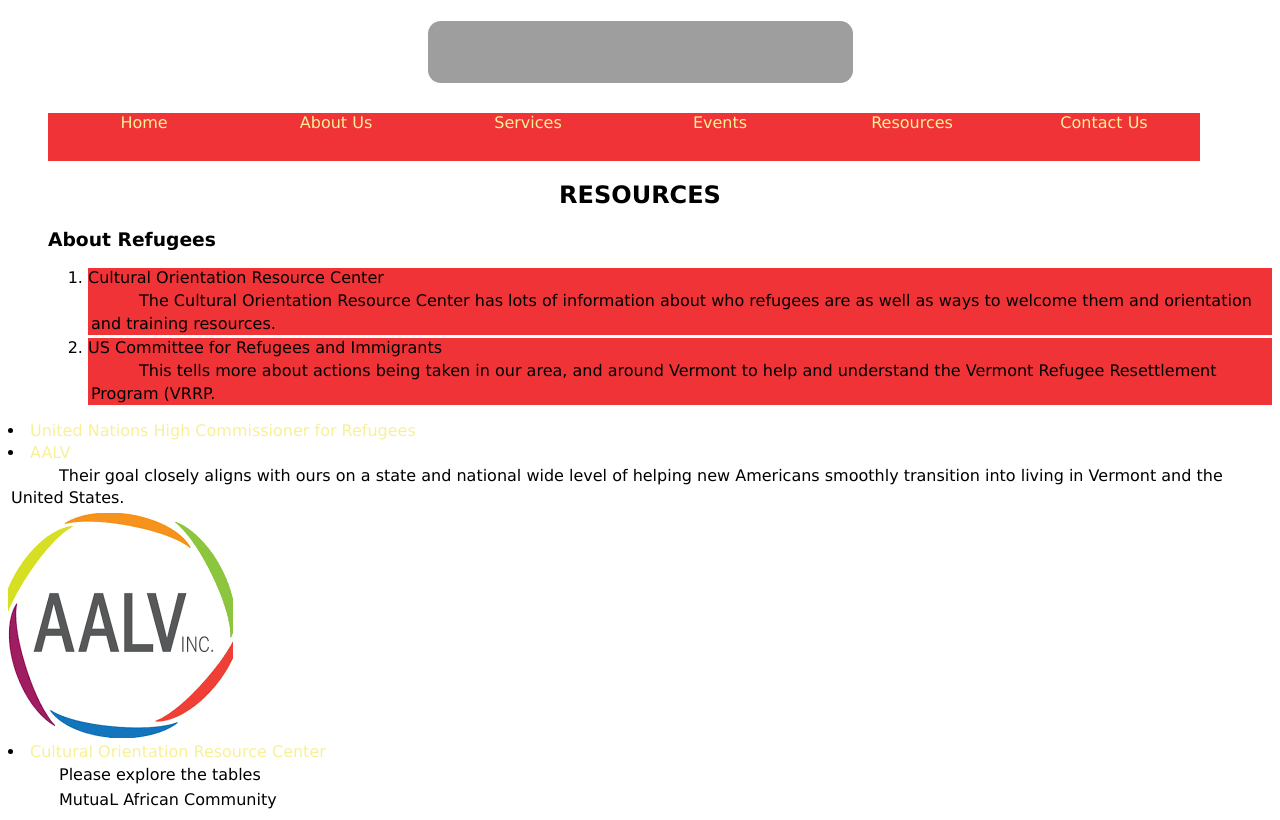
After one commit to kaizhiwu/cs008FinalProject, a PHP site: page /resource.php in a window 1280 px wide. The commit adds this page. Run offline with PHP 8.4, Linux system fonts and the light colour scheme; grey boxes are pictures that could not be loaded.

Commit message:
sd
asdsfaa

```diff
--- a/css/custom.css
+++ b/css/custom.css
@@ -1,9 +1,17 @@
+/* ===================  General Section  ==================================== */
+{
+   font-size: 12pt;
+    font-family: Verdana ,Helvetica, Arial;
+    font-stretch: Condensed;
+}
+
 ul li a:link {
     color: black;
     text-decoration: none;
 }
+/* ===================  General Section  ==================================== */
 ul li a:hover {
-    color: navy;
+    color: #F8F097;
 }
 .authors {
     text-align: center;
@@ -29,14 +37,14 @@
 }
 
 a:link {
-    color: deeppink;
+    color: #F8F097;
     text-decoration: none;
 }
 a:visited {
-    color: violet;
+    color: #F8F097;
 }
 a:hover {
-    color: navy;
+    color: #69A96A;
     text-decoration: underline;
 }
 a:active {
@@ -64,7 +72,7 @@
 h1,h2 {
     text-transform: uppercase;
     text-align: center;
-    font-family: Arial, Verdana, sans-serif;
+    font-family: Verdana ,Helvetica, Arial;
 }
 img{
     border-radius:0.4em;
@@ -81,7 +89,7 @@
     background-color: whitesmoke;
 }
 ol li {
-    background-color: beige;
+    background-color: #F03336;
 }
 
 p {
@@ -95,12 +103,12 @@
     background-color: darkgrey;
 }
 #lab3 li:nth-child(odd), #contest li:nth-child(odd) {
-    background-color: beige;
+    background-color: #F8F097;
     color: brown;
 }
 #lab3 li:nth-child(even), #contest li:nth-child(even) {
     background-color: brown;
-    color: beige;
+    color: #F8F097;
 }
 .lab3_article{
     padding: 50px;
@@ -142,7 +150,7 @@
     -moz-columns: 3 400px;
     columns: 3 400px;
 }
-/* =========================== lab 5========================================= */
+/* =========================== Service ========================================= */
 table{
     border-collapse:collapse;
     border: 2px solid brown;
@@ -273,3 +281,12 @@
     display: block;
     float: left;
 }
+
+/********************* Nav section *********************************/
+
+
+
+
+#resource {
+    font-family: Verdana ,Helvetica, Arial;
+}
--- a/nav.php
+++ b/nav.php
@@ -43,7 +43,7 @@
             print ' activePage ';
         }
         print '">';
-        print '<a href="resources.php">Resources</a>';
+        print '<a href="resource.php">Resources</a>';
         print '</li>';
 
         print '<li class="';
--- /dev/null
+++ b/resource.php
@@ -0,0 +1,36 @@
+<?php
+include ('top.php');
+?>
+  <body id="resource">
+<article class="persist-area">
+    <h2>Resources</h2>
+    <ul><h3> About Refugees</h3>
+    <ol>
+
+	<li><a href="http://www.culturalorientation.net/learning/about-refugees">Cultural Orientation Resource Center</a>
+	<p>The Cultural Orientation Resource Center has lots of information about who refugees are as well as ways to welcome them and orientation and training resources.</p>
+	</li>
+
+   <li><a href="http://refugees.org/vermont-colchester/">US Committee for Refugees and Immigrants</a>
+	<p>This tells more about actions being taken in our area, and around Vermont to help and understand the Vermont Refugee Resettlement Program (VRRP.</p>
+	</li>
+
+    </ol>
+	</ul>
+	<li><a href="http://www.unhcr.org/pages/49c3646c2.html">United Nations High Commissioner for Refugees</a></li>
+	<p> </p>
+	<li><a href="https://www.aalv-vt.org/news">AALV</a></li>
+	<p> Their goal closely aligns with ours on a state and national wide level of helping new Americans smoothly transition into living in Vermont and the United States.</p>
+	<img src="../images/AALV.png" alt="AALV">
+
+	<li><a href="http://www.culturalorientation.net/learning/about-refugees">Cultural Orientation Resource Center</a></li>
+	<p>Please explore the tables</p>
+
+
+</article>
+<?php
+include ('footer.php');
+?>
+
+</body>
+</html>
```
Also changed, not shown: about.php (added, +59 -0 lines), copypastestuff.php (added, +7 -0 lines), home.php (+6 -1 lines), resources .php (deleted, +0 -75 lines), images/AALV.png (added), images/mac.png (added), 1 other file.
